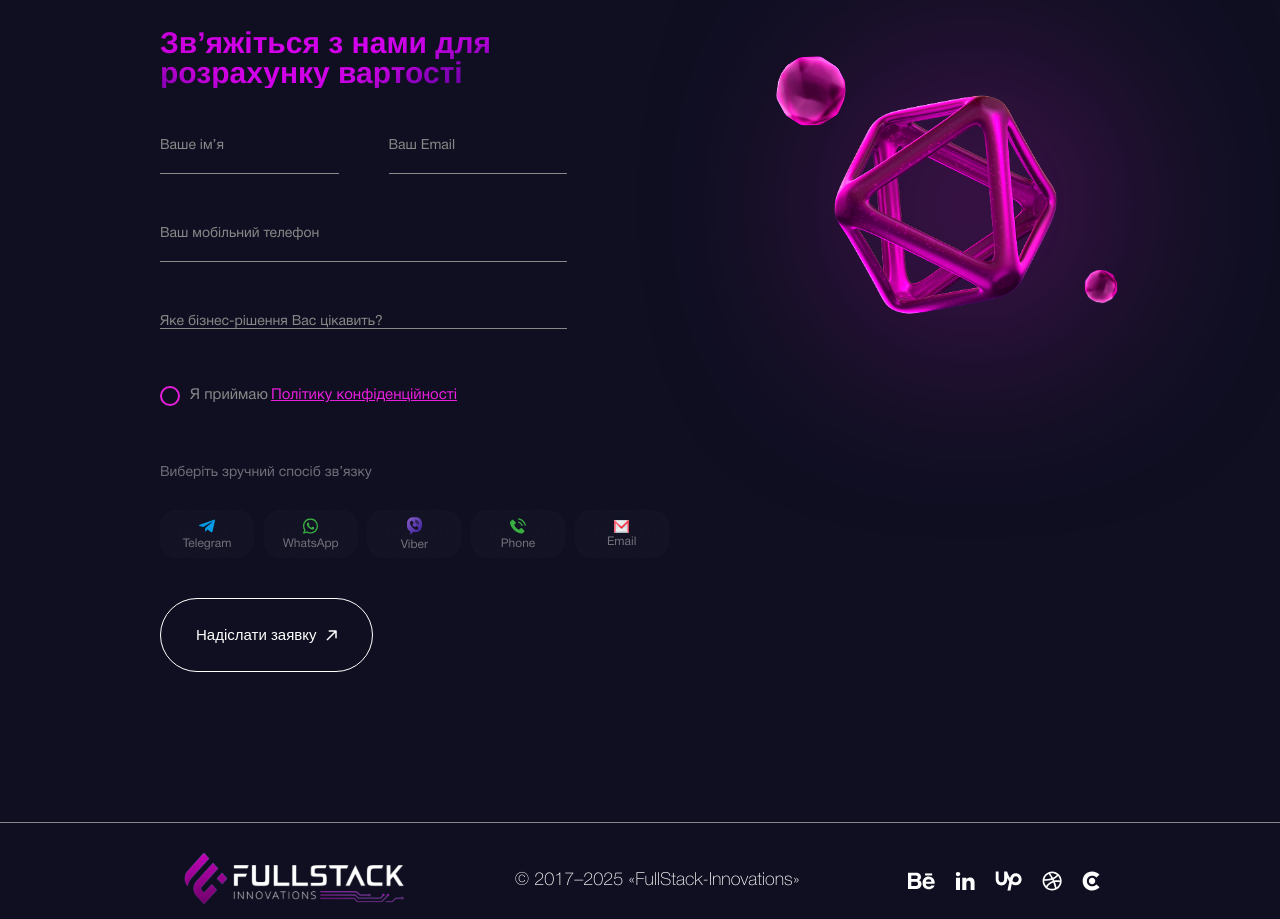
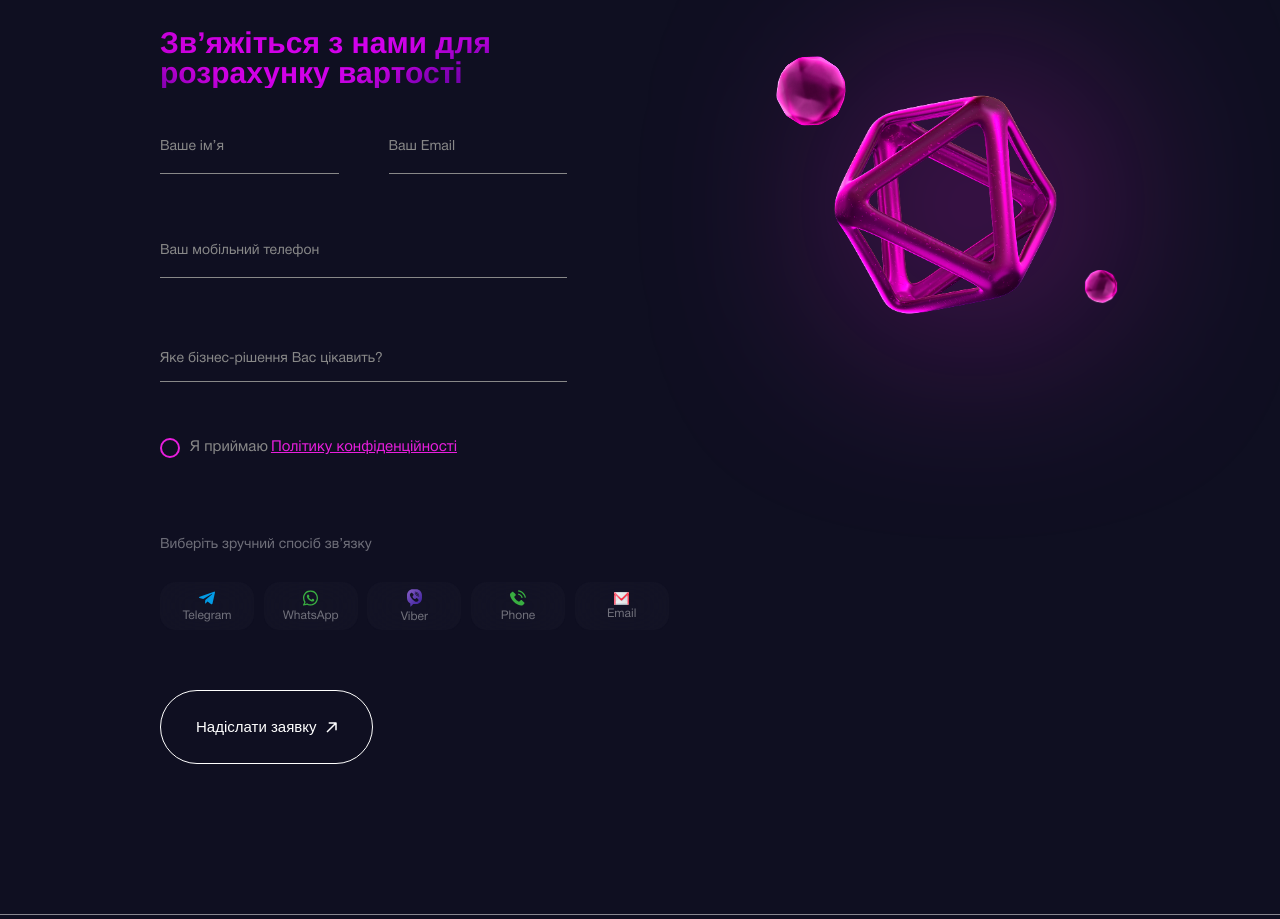
Before and after one commit to MykolaBuvanyk/FullStack-Innovations, a Next.js app in the folder client/: page /1/about in a window 1280 px wide. Shown: the part 5020-5939 px from the top of the page. Built offline with nearby package versions, Linux system fonts and the light colour scheme; a web font is replaced by a local one.

Commit message:
fix contactusform to the end

```diff
--- a/client/app/components/ContactUsForm/ContactUsForm.module.css
+++ b/client/app/components/ContactUsForm/ContactUsForm.module.css
@@ -49,6 +49,8 @@
   text-align: left;
   position: relative;
   min-height: 3.5em;
+  padding-bottom: 20px;
+  /* Резервуємо місце для помилок */
 }
 
 .label {
@@ -59,7 +61,7 @@
   left: 0px;
   transition: all 0.3s ease;
   pointer-events: none;
-  margin-bottom: 10px;
+  margin-bottom: 25px;
 }
 
 .policyRef {
@@ -78,6 +80,10 @@
   font-size: 20px;
   outline: none;
   line-height: 1.5;
+  resize: none;
+  min-height: 1.5em;
+  height: auto;
+  overflow: hidden;
 }
 
 .input::placeholder {
@@ -89,6 +95,10 @@
   display: none;
 }
 
+textarea.input:not(:empty)+.label {
+  display: none;
+}
+
 .input:focus {
   border-bottom: 1px solid #fff;
 }
@@ -97,16 +107,12 @@
   border-bottom: 1px solid #fff;
 }
 
-textarea.input {
-  resize: none;
-  overflow: hidden;
-  min-height: 40px;
-  transition: height 0.2s ease;
-}
-
 .checkboxGroup {
   display: flex;
   align-items: center;
+  padding-bottom: 20px;
+  position: relative;
+  /* Резервуємо місце для помилки */
 }
 
 .checkbox {
@@ -149,6 +155,9 @@ textarea.input {
   width: 100%;
   margin-top: 30px;
   justify-content: space-between;
+  padding-bottom: 20px;
+  position: relative;
+  /* Резервуємо місце для помилки */
 }
 
 .iconPara {
@@ -273,26 +282,39 @@ textarea.input {
   color: #ff4d4f;
   font-size: 12px;
   position: absolute;
-  top: 100%;
+  bottom: 0;
   left: 0;
   white-space: nowrap;
 }
 
-.formGroup {
-  margin-bottom: 2.5vw;
-  text-align: left;
-  position: relative;
-  min-height: 3.5em;
-}
-
 .checkboxGroup+.error {
-  top: auto;
-  bottom: -1.5em;
+  position: absolute;
+  bottom: 0;
+  left: 0;
 }
 
 .messengerIcons+.error {
-  top: auto;
-  bottom: -1.5em;
+  position: absolute;
+  bottom: 0;
+  left: 0;
+}
+
+.charLimitNotification {
+  display: flex;
+  align-items: center;
+  gap: 8px;
+  background-color: #ff4d4f12;
+  backdrop-filter: blur(20px);
+  color: red;
+  padding: 15px;
+  border-radius: 20px;
+  font-size: 14px;
+  position: fixed;
+  bottom: 20px;
+  left: 50%;
+  transform: translateX(-50%);
+  max-width: 300px;
+  z-index: 1000;
 }
 
 .formContainerRight {
@@ -378,8 +400,4 @@ textarea.input {
   .iconPara {
     font-size: 14px;
   }
-
-  textarea.input {
-    min-height: 0px;
-  }
 }
--- a/client/app/components/ContactUsForm/ContactUsForm.tsx
+++ b/client/app/components/ContactUsForm/ContactUsForm.tsx
@@ -9,6 +9,8 @@ type Props = {
 
 const ContactUsForm: React.FC<Props> = ({ dictionary }) => {
   const [activeIcon, setActiveIcon] = useState<string | null>(null);
+  const [showCharLimitNotification, setShowCharLimitNotification] =
+    useState(false);
   const [isSubmitted, setIsSubmitted] = useState(false);
   const [formData, setFormData] = useState({
     name: "",
@@ -37,6 +39,11 @@ const ContactUsForm: React.FC<Props> = ({ dictionary }) => {
     const { name, value, type } = e.target;
     const isCheckbox = type === "checkbox";
 
+    if (name === "message" && value.length === 500) {
+      setShowCharLimitNotification(true);
+      setTimeout(() => setShowCharLimitNotification(false), 5000);
+    }
+
     if (name === "name") {
       const lettersOnly = value.replace(/[^a-zA-Zа-яА-ЯїЇіІєЄґҐʼ'’\s]/g, "");
       setFormData((prev) => ({
@@ -61,22 +68,6 @@ const ContactUsForm: React.FC<Props> = ({ dictionary }) => {
 
     setErrors((prev) => ({ ...prev, [name]: "" }));
   };
-
-  const textareaRef = useRef<HTMLTextAreaElement>(null);
-
-  useEffect(() => {
-    if (textareaRef.current) {
-      const textarea = textareaRef.current;
-      textarea.style.height = "auto";
-      const fontSize = window.innerWidth <= 1440 ? 14 : 20;
-      const singleLineHeight = fontSize * 1.5;
-      const scrollHeight = textarea.scrollHeight;
-      const lines = textarea.value.split("\n").length;
-      textarea.style.height = `${
-        lines <= 1 ? singleLineHeight : scrollHeight
-      }px`;
-    }
-  }, [formData.message]);
 
   const validateForm = () => {
     const newErrors = {
@@ -111,7 +102,7 @@ const ContactUsForm: React.FC<Props> = ({ dictionary }) => {
     }
 
     if (!formData.message.trim()) {
-      newErrors.message = dictionary.errors.message;
+      newErrors.message = dictionary.errors.message || "Message is required";
       isValid = false;
     }
 
@@ -247,10 +238,22 @@ const ContactUsForm: React.FC<Props> = ({ dictionary }) => {
                   }`}
                   value={formData.message}
                   onChange={handleChange}
-                  ref={textareaRef}
+                  rows={1}
+                  maxLength={500}
+                  onInput={(e) => {
+                    const textarea = e.target as HTMLTextAreaElement;
+                    textarea.style.height = "auto";
+                    textarea.style.height = `${textarea.scrollHeight}px`;
+                  }}
                 />
                 <label
                   htmlFor="message"
+                  style={{
+                    display:
+                      formData.message || showCharLimitNotification
+                        ? "none"
+                        : "block",
+                  }}
                   className={`${styles.label} ${
                     errors.message ? styles.labelError : ""
                   }`}
@@ -277,9 +280,17 @@ const ContactUsForm: React.FC<Props> = ({ dictionary }) => {
                   {dictionary.fields.policyRef}
                 </a>
               </label>
-            </div>
             {errors.policy && (
               <div className={styles.error}>*{errors.policy}</div>
+            )}
+            </div>
+            {showCharLimitNotification && (
+              <div className={styles.charLimitNotification}>
+                <span>
+                  {dictionary.charLimitMessage ||
+                    "Maximum 500 characters reached"}
+                </span>
+              </div>
             )}
           </div>
           <p className={styles.iconPara}>{dictionary.methodLabel}</p>
@@ -302,10 +313,10 @@ const ContactUsForm: React.FC<Props> = ({ dictionary }) => {
                 </span>
               </div>
             ))}
-          </div>
           {errors.method && (
             <div className={styles.error}>*{errors.method}</div>
           )}
+          </div>
           <div className={styles.buttonWrapper}>
             <button type="submit" className={styles.submitButton}>
               {dictionary.submitButton}
--- a/client/dictionaries/uk.json
+++ b/client/dictionaries/uk.json
@@ -355,6 +355,7 @@
             "policy": "Погодьтеся з політикою конфіденційності",
             "method": "Виберіть спосіб зв’язку"
         },
+        "charLimitMessage": "Досягнуто максимуму 500 символів",
         "methodLabel": "Виберіть зручний спосіб зв’язку",
         "methods": {
             "telegram": "Telegram",
```
